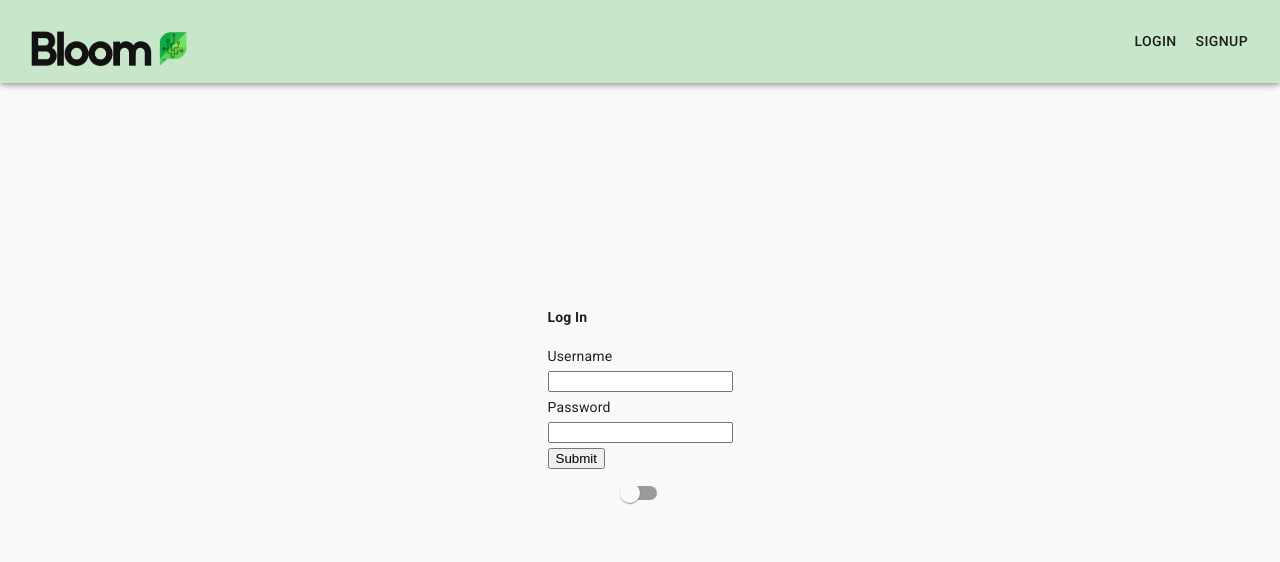
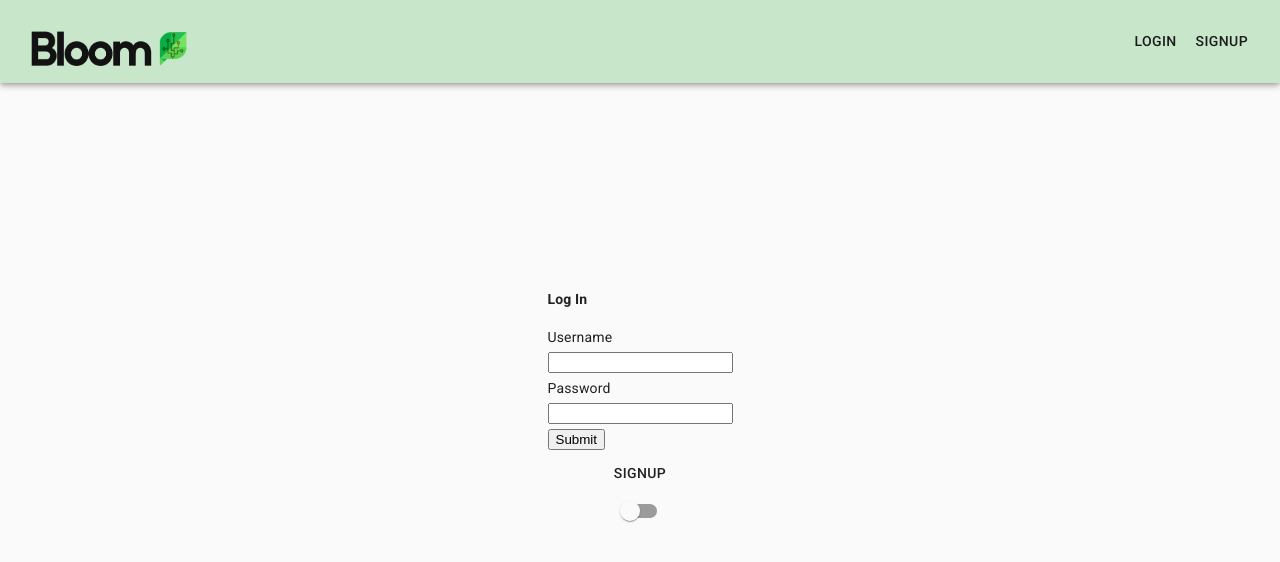
Before and after one commit to jonathanherman1/bloom-frontend, a React (Create React App) app: page / in a window 1280 px wide. Both pictures are taken after a click on the button "LOGIN". Shown: the top 562 px of the page. Built offline with nearby package versions, Linux system fonts and the light colour scheme; no server answers.

Commit message:
add button

```diff
--- a/src/Components/LoginForm/LoginForm.jsx
+++ b/src/Components/LoginForm/LoginForm.jsx
@@ -1,7 +1,8 @@
 import React, { useState } from 'react';
+import Button from '@material-ui/core/Button'
 import PropTypes from 'prop-types';
 
-const LoginForm = (props) => {
+const LoginForm = ({ setDisplayedForm, handleLogin }) => {
   const [ state, setState ] = useState({
     username: '',
     password: ''
@@ -18,7 +19,8 @@ const LoginForm = (props) => {
   };
 
     return (
-      <form onSubmit={e => props.handleLogin(e, state)}>
+      <>
+      <form onSubmit={e => handleLogin(e, state)}>
         <h4>Log In</h4>
         <label htmlFor="username">Username</label>
         <input
@@ -36,6 +38,8 @@ const LoginForm = (props) => {
         />
         <input type="submit" />
       </form>
+      <Button onClick={() => setDisplayedForm('signup')}>Signup</Button>
+      </>
     );
   }
 
--- a/src/Components/SignupForm/SignupForm.jsx
+++ b/src/Components/SignupForm/SignupForm.jsx
@@ -4,7 +4,7 @@ import Button from '@material-ui/core/Button'
 import * as styles from "./SignupForm.module.css"
 import PropTypes from 'prop-types';
 
-const SignupForm = (props) => {
+const SignupForm = ({ setDisplayedForm, handleSignup}) => {
   const [ state, setState ] = useState({
     username: '',
     password: ''
@@ -21,9 +21,10 @@ const SignupForm = (props) => {
   };
 
     return (
+      <>
       <form
         className={styles.form}
-        onSubmit={e => props.handleSignup(e, state)}>
+        onSubmit={e => handleSignup(e, state)}>
         <h4>Sign Up</h4>
 
         <TextField
@@ -47,6 +48,8 @@ const SignupForm = (props) => {
         />
         <Button type="submit" variant="contained" color="primary">Submit</Button>
       </form>
+      <Button onClick={() => setDisplayedForm('login')}></Button>
+      </>
     );
 }
 
--- a/src/Pages/App/App.jsx
+++ b/src/Pages/App/App.jsx
@@ -124,13 +124,13 @@ const App = (props) => {
   let form;
   switch (displayedForm) {
     case 'login':
-      form = <LoginForm handleLogin={handleLogin} displayedForm={displayedForm} setDisplayedForm={setDisplayedForm} />;
+      form = <LoginForm handleLogin={handleLogin} setDisplayedForm={setDisplayedForm} />;
       break;
     case 'signup':
-      form = <SignupForm handleSignup={handleSignup} displayedForm={displayedForm} setDisplayedForm={setDisplayedForm} />;
+      form = <SignupForm handleSignup={handleSignup} setDisplayedForm={setDisplayedForm} />;
       break;
     default:
-      form = <SignupForm handleSignup={handleSignup} displayedForm={displayedForm} setDisplayedForm={setDisplayedForm} />;
+      form = <SignupForm handleSignup={handleSignup} setDisplayedForm={setDisplayedForm} />;
   }
 
   const handleAddOpportunity = async (formData) => {
```
